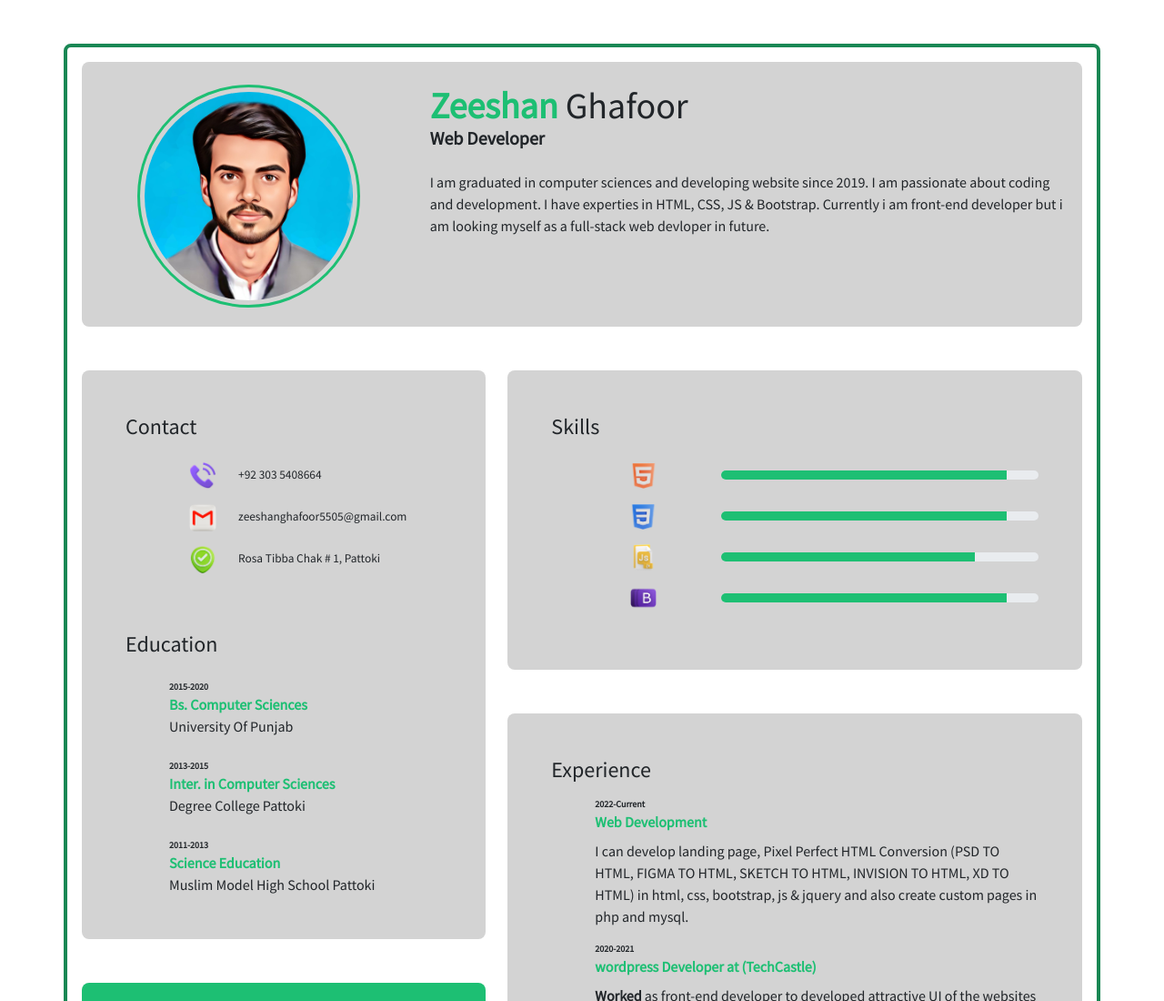
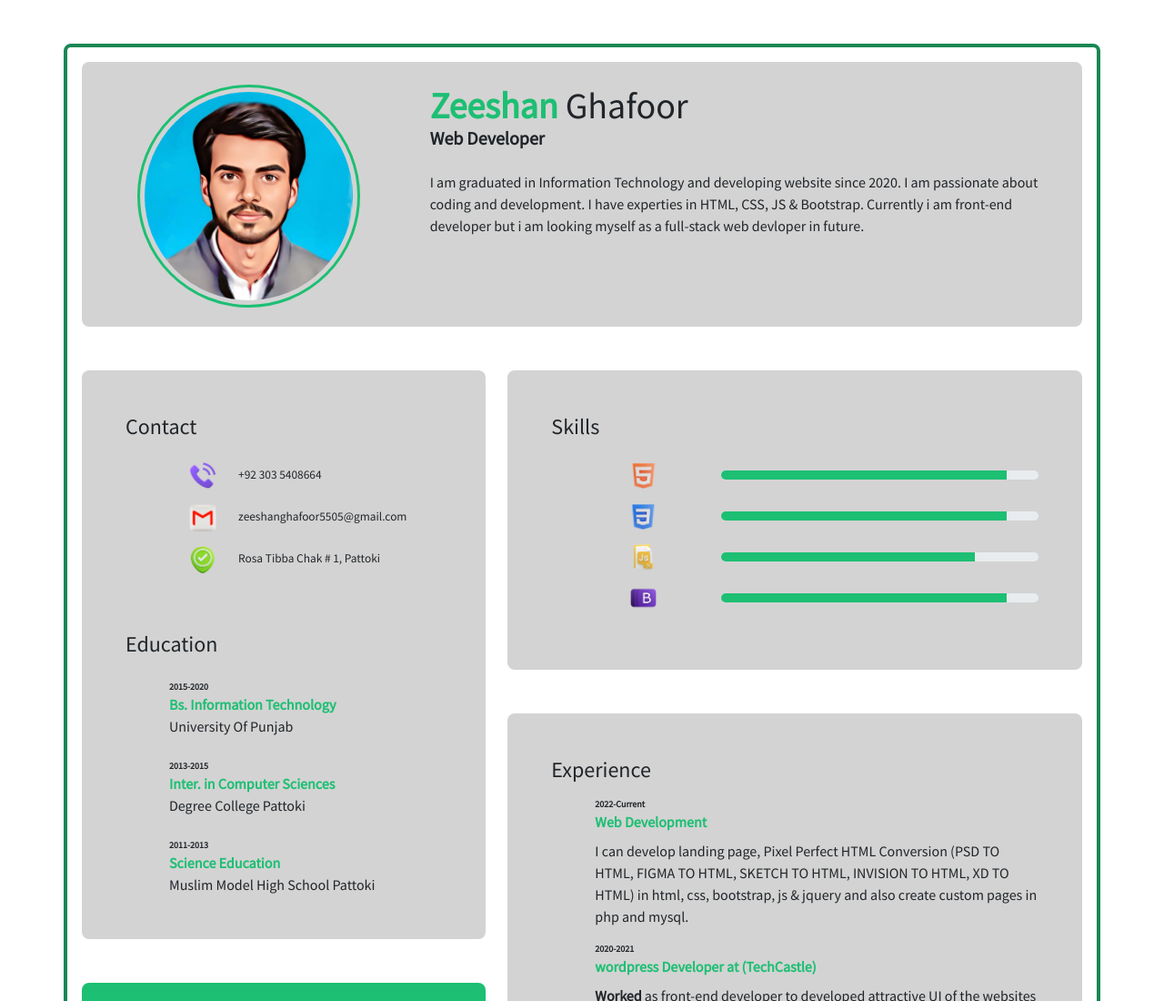
Before and after one commit to ZeeshanGhafoor55/resume, a plain HTML site: page index.html in a window 1280 px wide. Shown: the top 1100 px of the page at 91% size. Drawn offline with Linux system fonts and the light colour scheme.

Commit message:
Fourth commit

```diff
--- a/index.html
+++ b/index.html
@@ -25,7 +25,7 @@
           <div class="col-12 text-center col-md-8 text-md-start px-3 py-4">
             <h1 class="mb-0"> <span class="fw-bolder my-color">Zeeshan </span> Ghafoor</h1>
             <h2 class="h5 mb-4 fw-semibold">Web Developer</h2>
-            <p class="mb-0">I am graduated in computer sciences and developing website since 2019. I am passionate about
+            <p class="mb-0">I am graduated in Information Technology and developing website since 2020. I am passionate about
               coding and development. I have experties in HTML, CSS, JS & Bootstrap. Currently i am front-end developer
               but i am looking myself as a full-stack web devloper in future.</p>
           </div>
@@ -63,7 +63,7 @@
                 <h4 class="text-capitalize mb-4">education</h4>
                 <div class="details ms-5">
                   <p class="fs-x-small mb-0 fw-semibold">2015-2020</p>
-                  <p class="fw-bold mb-0 my-color">Bs. Computer Sciences</p>
+                  <p class="fw-bold mb-0 my-color">Bs. Information Technology</p>
                   <p class="text-capitalize mb-4">university of Punjab</p>
                   <p class="fs-x-small mb-0 fw-semibold">2013-2015</p>
                   <p class="fw-bold mb-0 my-color">Inter. in Computer Sciences</p>
```
